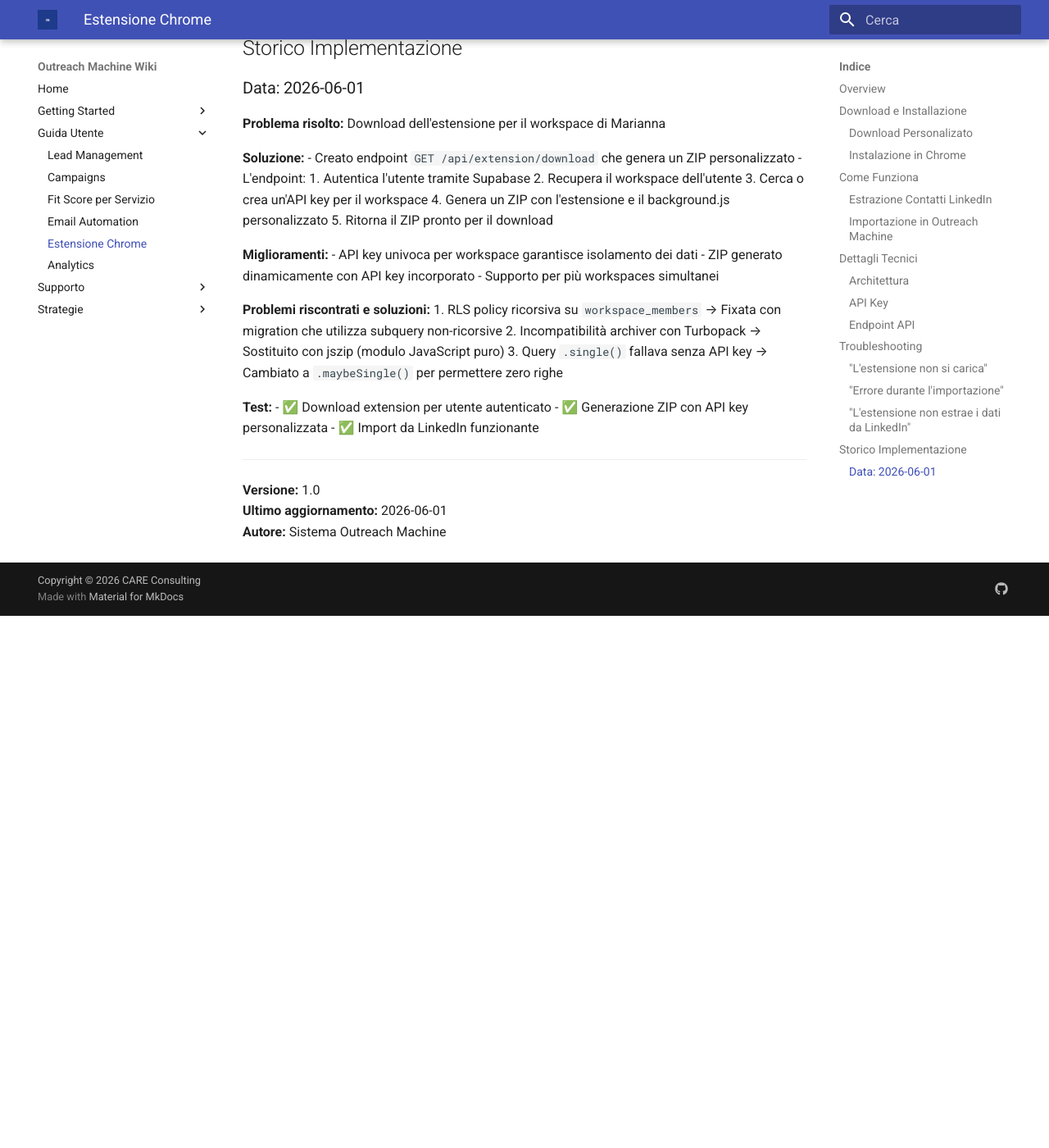
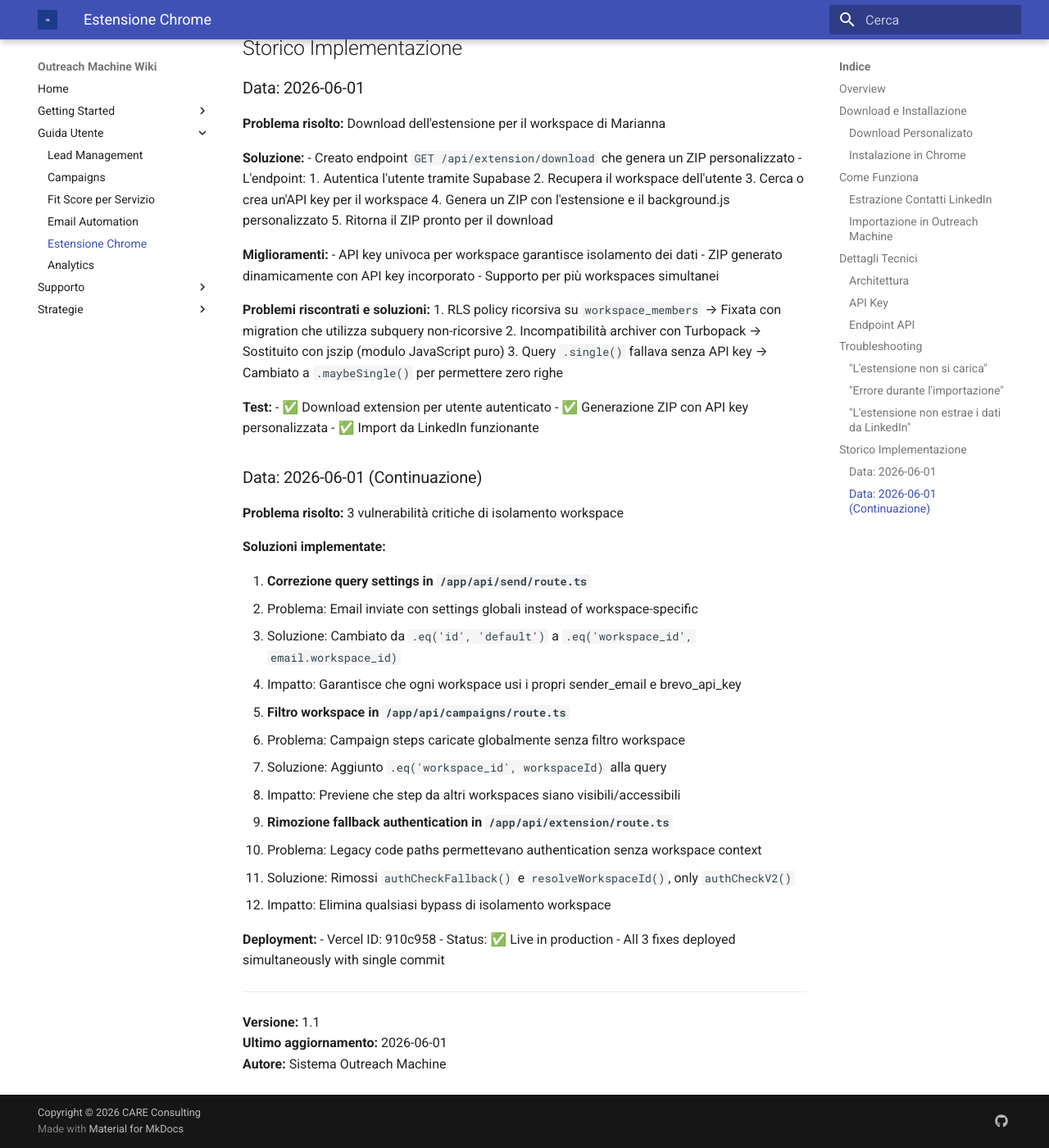
Before and after one commit to care-consulting/outreach-machine-wiki, an MkDocs documentation site: the page built from docs/chrome-extension.md, in a window 1280 px wide and 1400 px high, scrolled down 2954 px. Shown: the whole window at 82% size. Built offline with MkDocs 1.6.1 and Material for MkDocs 9.7.7, drawn with Linux system fonts in a browser that asks for light colours; before the commit the page ends 3705 px from its top, so only the background shows below that.

Commit message:
Docs: Add workspace isolation fixes documentation

```diff
--- a/docs/chrome-extension.md
+++ b/docs/chrome-extension.md
@@ -127,8 +127,34 @@ Tutti i requests includono l'header: `x-api-key: {workspace_api_key}`
 - ✅ Generazione ZIP con API key personalizzata
 - ✅ Import da LinkedIn funzionante
 
+### Data: 2026-06-01 (Continuazione)
+
+**Problema risolto:** 3 vulnerabilità critiche di isolamento workspace
+
+**Soluzioni implementate:**
+
+1. **Correzione query settings in `/app/api/send/route.ts`**
+   - Problema: Email inviate con settings globali instead of workspace-specific
+   - Soluzione: Cambiato da `.eq('id', 'default')` a `.eq('workspace_id', email.workspace_id)`
+   - Impatto: Garantisce che ogni workspace usi i propri sender_email e brevo_api_key
+
+2. **Filtro workspace in `/app/api/campaigns/route.ts`**
+   - Problema: Campaign steps caricate globalmente senza filtro workspace
+   - Soluzione: Aggiunto `.eq('workspace_id', workspaceId)` alla query
+   - Impatto: Previene che step da altri workspaces siano visibili/accessibili
+
+3. **Rimozione fallback authentication in `/app/api/extension/route.ts`**
+   - Problema: Legacy code paths permettevano authentication senza workspace context
+   - Soluzione: Rimossi `authCheckFallback()` e `resolveWorkspaceId()`, only `authCheckV2()`
+   - Impatto: Elimina qualsiasi bypass di isolamento workspace
+
+**Deployment:**
+- Vercel ID: 910c958
+- Status: ✅ Live in production
+- All 3 fixes deployed simultaneously with single commit
+
 ---
 
-**Versione:** 1.0
+**Versione:** 1.1
 **Ultimo aggiornamento:** 2026-06-01
 **Autore:** Sistema Outreach Machine
```
